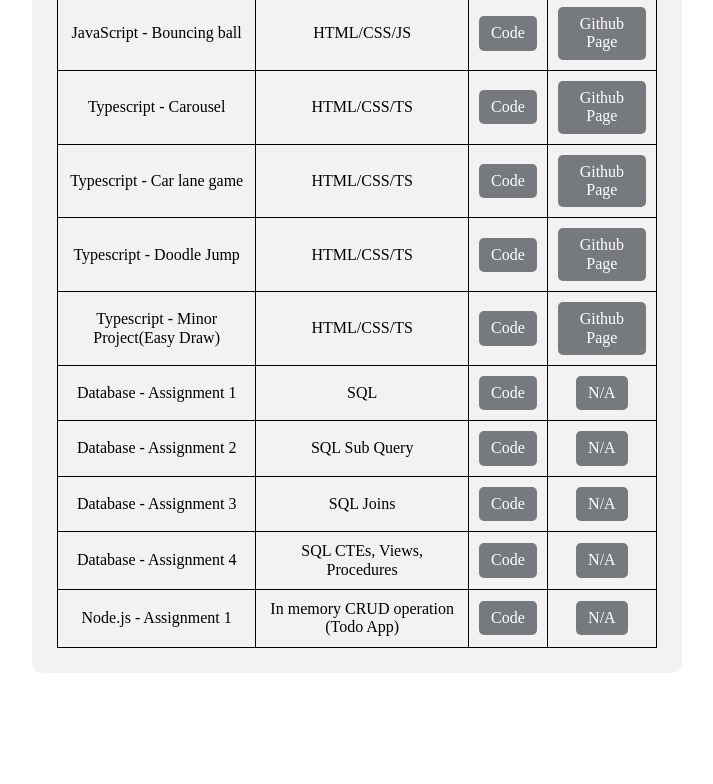
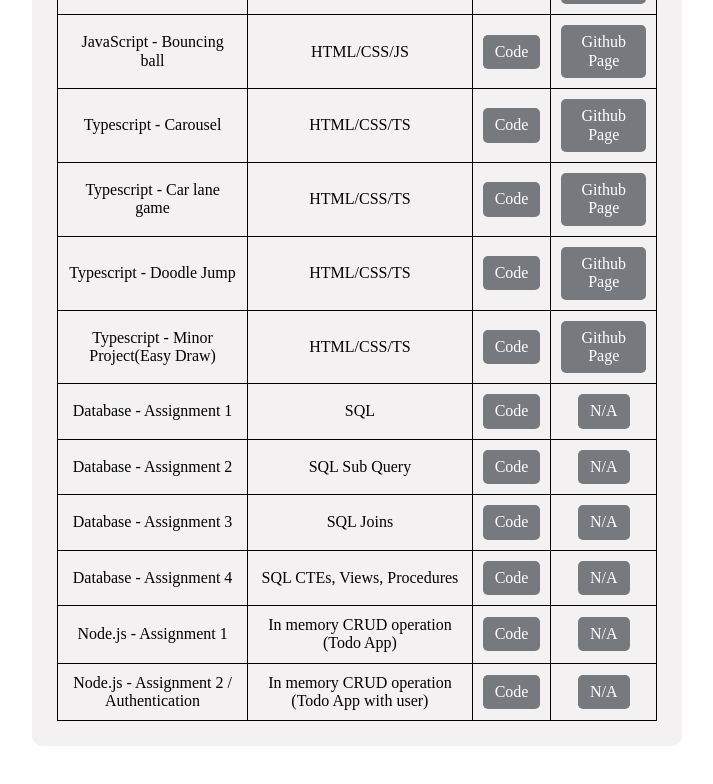
Before and after one commit to boharabirendra/assignment, a plain HTML site: page index.html in a window 1280 px wide. Shown: the part 416-1200 px from the top of the page, without its empty margins (283-996 px from the left). Before the commit the page ends 1129 px from the top, so only its background shows below. Drawn offline with Linux system fonts and the light colour scheme.

Commit message:
Add node assignment 2

```diff
--- a/index.html
+++ b/index.html
@@ -113,6 +113,12 @@
                     <td><a href="https://github.com/boharabirendra/Todo" target="_blank">Code</a></td>
                     <td><a href="#">N/A</a></td>
                 </tr>
+                <tr>
+                    <td>Node.js - Assignment 2 / Authentication</td>
+                    <td>In memory CRUD operation (Todo App with user)</td>
+                    <td><a href="https://github.com/boharabirendra/Todo/tree/assignment/todo-user" target="_blank">Code</a></td>
+                    <td><a href="#">N/A</a></td>
+                </tr>
             </tbody>
         </table>
     </main>
```
